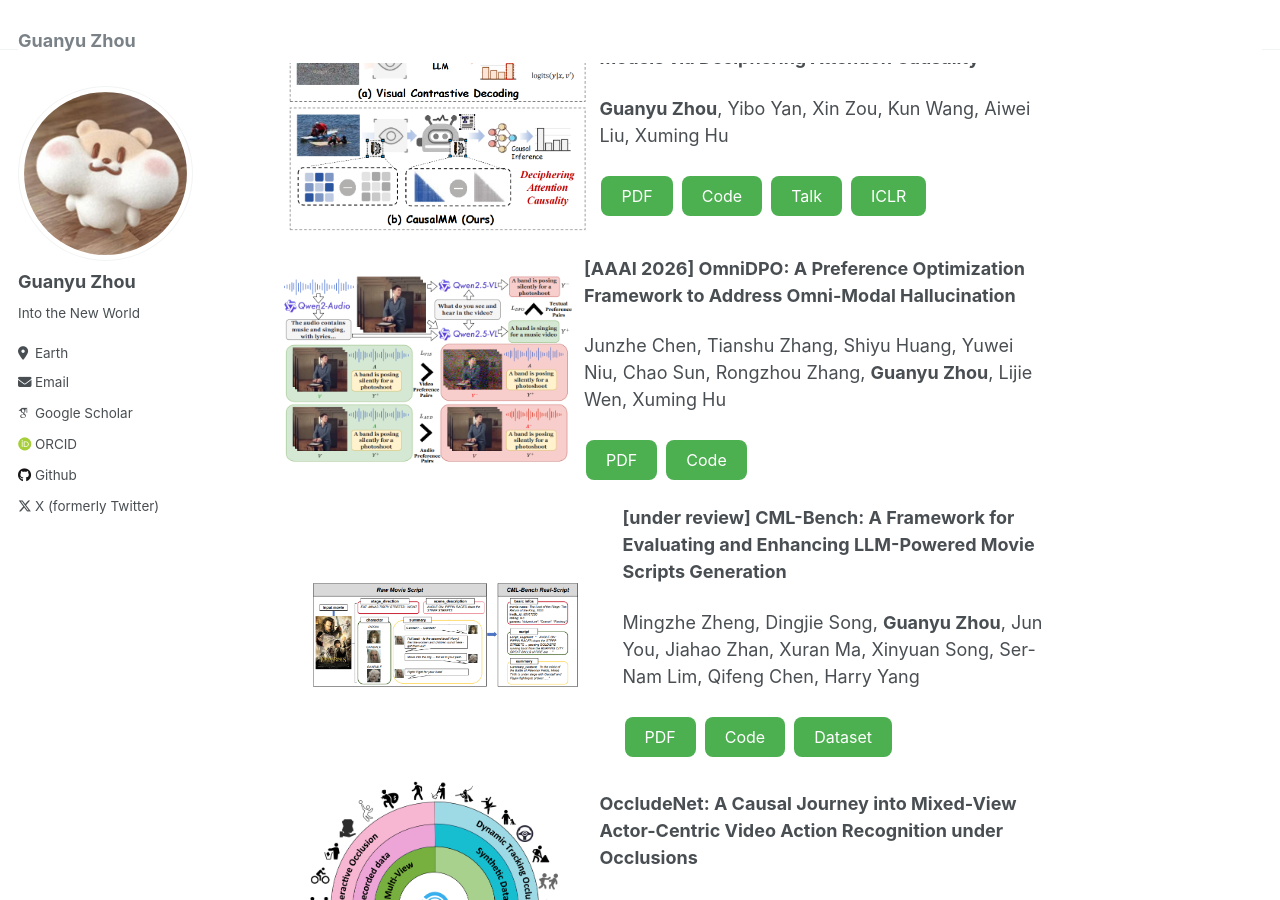
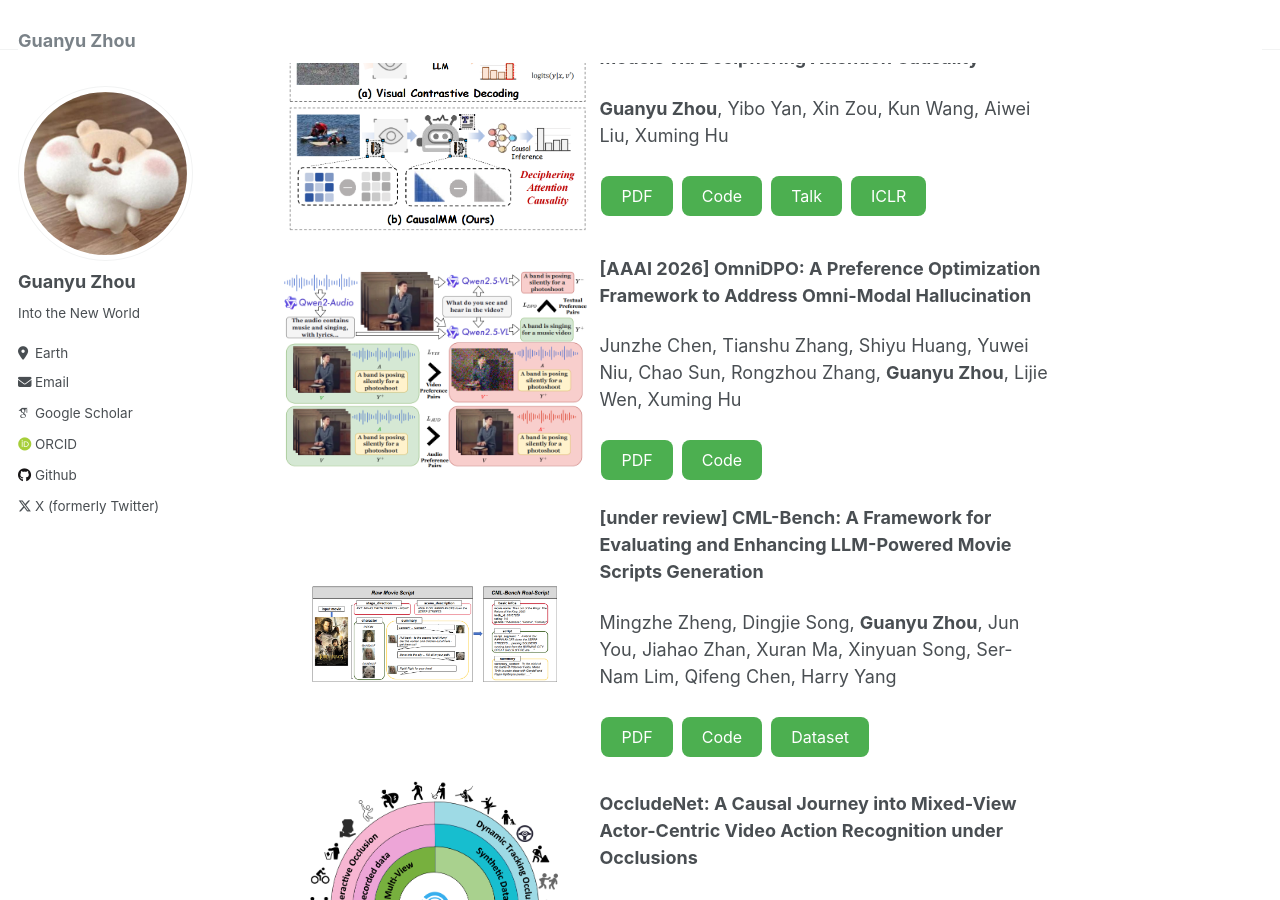
Before and after one commit to The-Martyr/the-martyr.github.io, a Jekyll site: the page built from _pages/about.md, in a window 1280 px wide and 900 px high, scrolled down 950 px. Built offline with Jekyll 4.4.1, drawn with Linux system fonts in a browser that asks for light colours; some web fonts are replaced.

Commit message:
Update about.md

```diff
--- a/_pages/about.md
+++ b/_pages/about.md
@@ -63,7 +63,7 @@ button {
   <div style="flex: 1; padding-left: 0px;">
     <img src="/images/omni.png" alt="Flowchart" style="max-width: 100%;">
   </div>
-  <div style="width: 62%; padding-left: 10px;">
+  <div style="width: 60%; padding-left: 10px;">
     <p><strong>[AAAI 2026] OmniDPO: A Preference Optimization Framework to Address Omni-Modal Hallucination</strong></p>
     <p>Junzhe Chen, Tianshu Zhang, Shiyu Huang, Yuwei Niu, Chao Sun, Rongzhou Zhang, <strong>Guanyu Zhou</strong>, Lijie Wen, Xuming Hu</p>
     <a href="https://arxiv.org/abs/2509.00723" target="_blank"><button>PDF</button></a>
@@ -95,7 +95,7 @@ button {
   <div style="flex: 1; padding-left: 25px;">
     <img src="/images/cml.png" alt="Flowchart" style="max-width: 90%;">
   </div>
-  <div style="width: 57%; padding-left: 10px;">
+  <div style="width: 60%; padding-left: 10px;">
     <p><strong>[under review] CML-Bench: A Framework for Evaluating and Enhancing LLM-Powered Movie Scripts Generation</strong></p>
     <p>Mingzhe Zheng, Dingjie Song, <strong>Guanyu Zhou</strong>, Jun You, Jiahao Zhan, Xuran Ma, Xinyuan Song, Ser-Nam Lim, Qifeng Chen, Harry Yang</p>
     <a href="https://arxiv.org/abs/2510.06231" target="_blank"><button>PDF</button></a>
```
